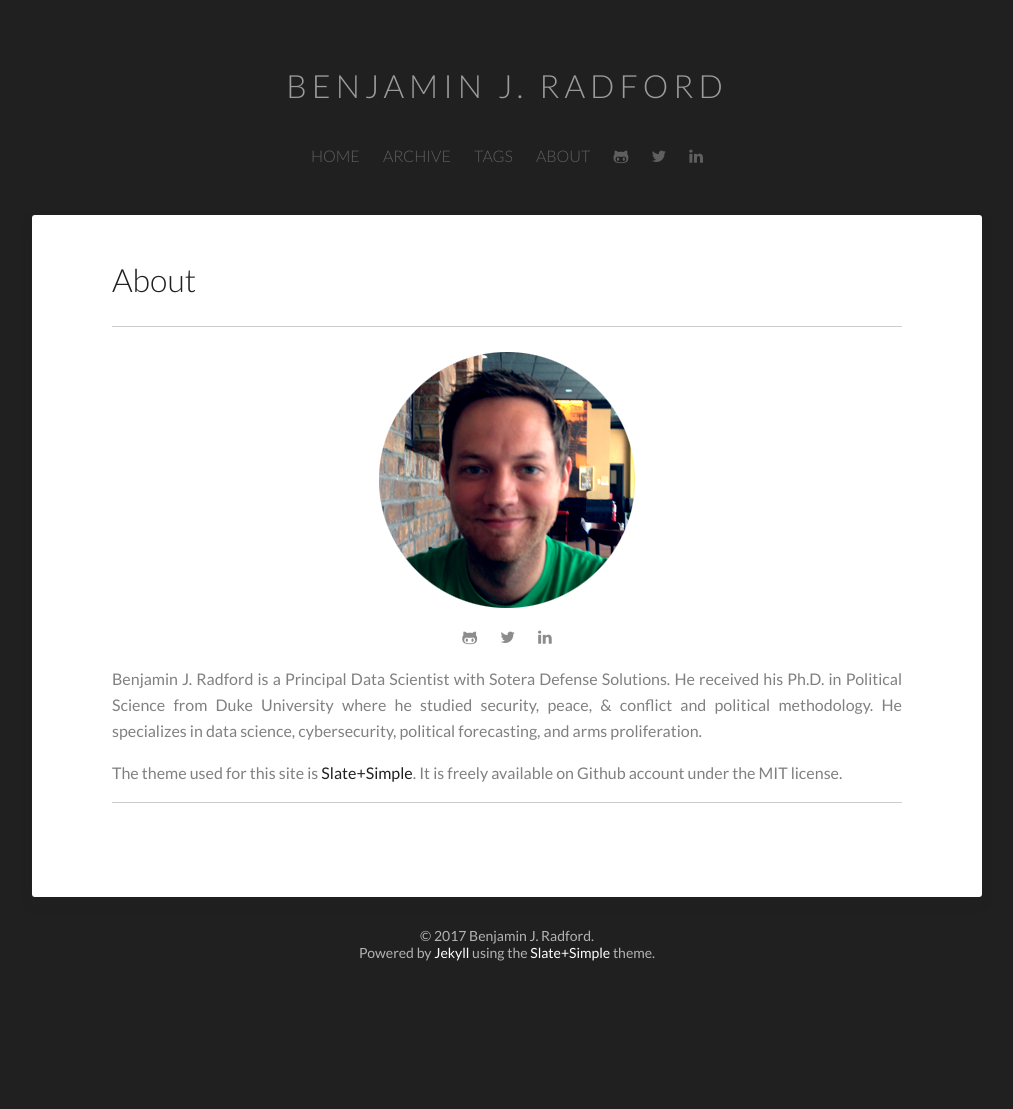
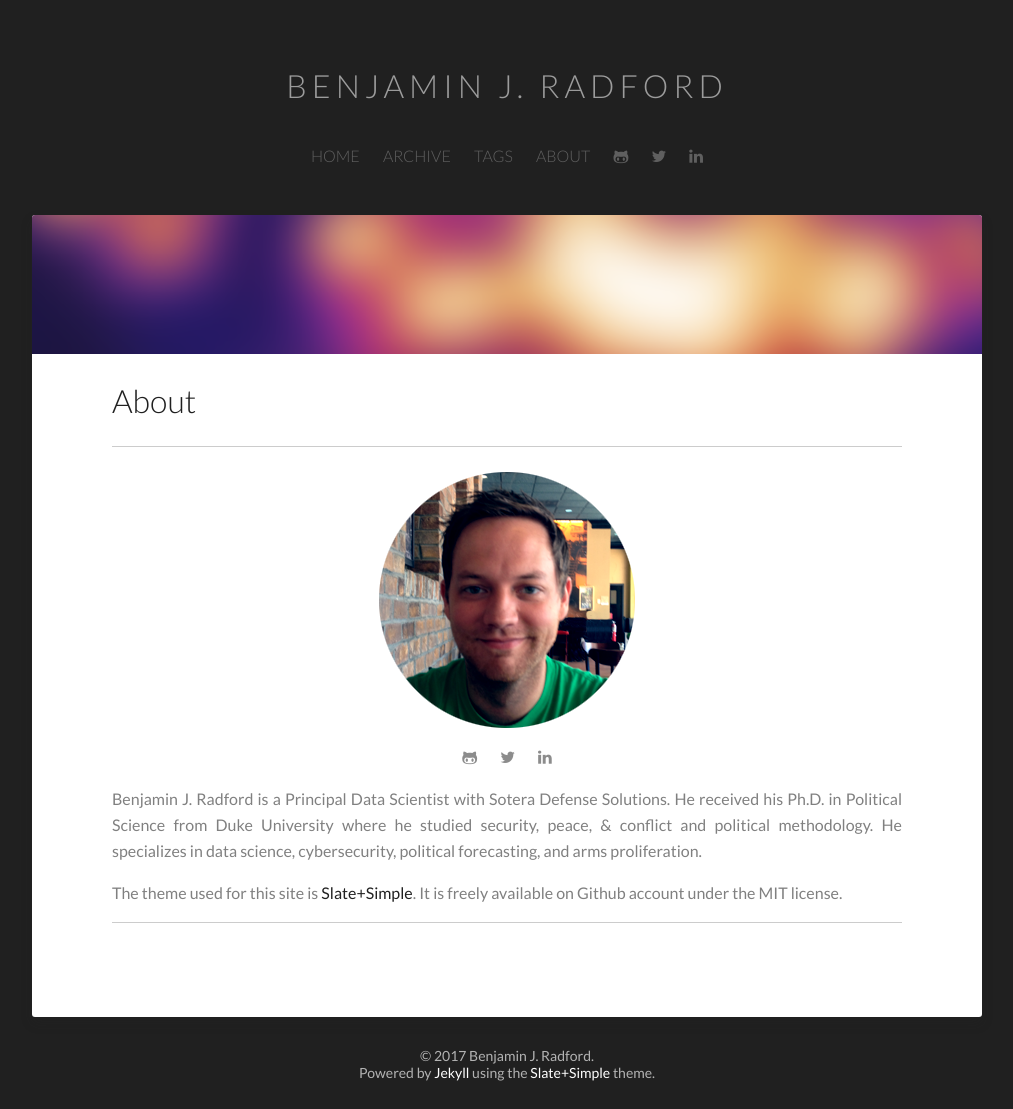
Before and after one commit to benradford/benradford.github.io, a Jekyll site: the page built from about/index.md, in a window 1280 px wide. Shown: the whole page, without its empty margins (133-1146 px from the left). Built offline with Jekyll 4.4.1, drawn with Linux system fonts in a browser that asks for light colours; before the commit the page ends 989 px from its top, so only the background shows below that.

Commit message:
Added default image behavior

```diff
--- a/_layouts/post.html
+++ b/_layouts/post.html
@@ -43,7 +43,11 @@
         <article class="hentry">
 
             <div class="featured-image">
-            <img src="{{ page.featured-image}}" style="width:100%">
+                {% if page.featured-image == "" or page.featured-image == nil %}
+                    <img src="/images/default-header.png", style="width:100%">
+                {% else %}
+                    <img src="{{ page.featured-image }}" style="width:100%">
+                {% endif %}
             </div>
 
             <!-- MAIN -->
--- a/index.html
+++ b/index.html
@@ -6,7 +6,11 @@ layout: post-index
 
     <!-- POST FEATURED IMAGE -->
     <div class="featured-image">
-    <img src="{{ post.featured-image}}" style="width:100%">
+    {% if post.featured-image == "" or post.featured-image == nil %}
+        <img src="/images/default-header.png", style="width:100%">
+    {% else %}
+        <img src="{{ post.featured-image }}" style="width:100%">
+    {% endif %}
     </div>
 
     <!-- POST TITLE -->
```
Also changed, not shown: _posts/2015-04-19-how-mixtures-linear-models-work.md (+0 -1 lines), images/default-header-2.png (added).
